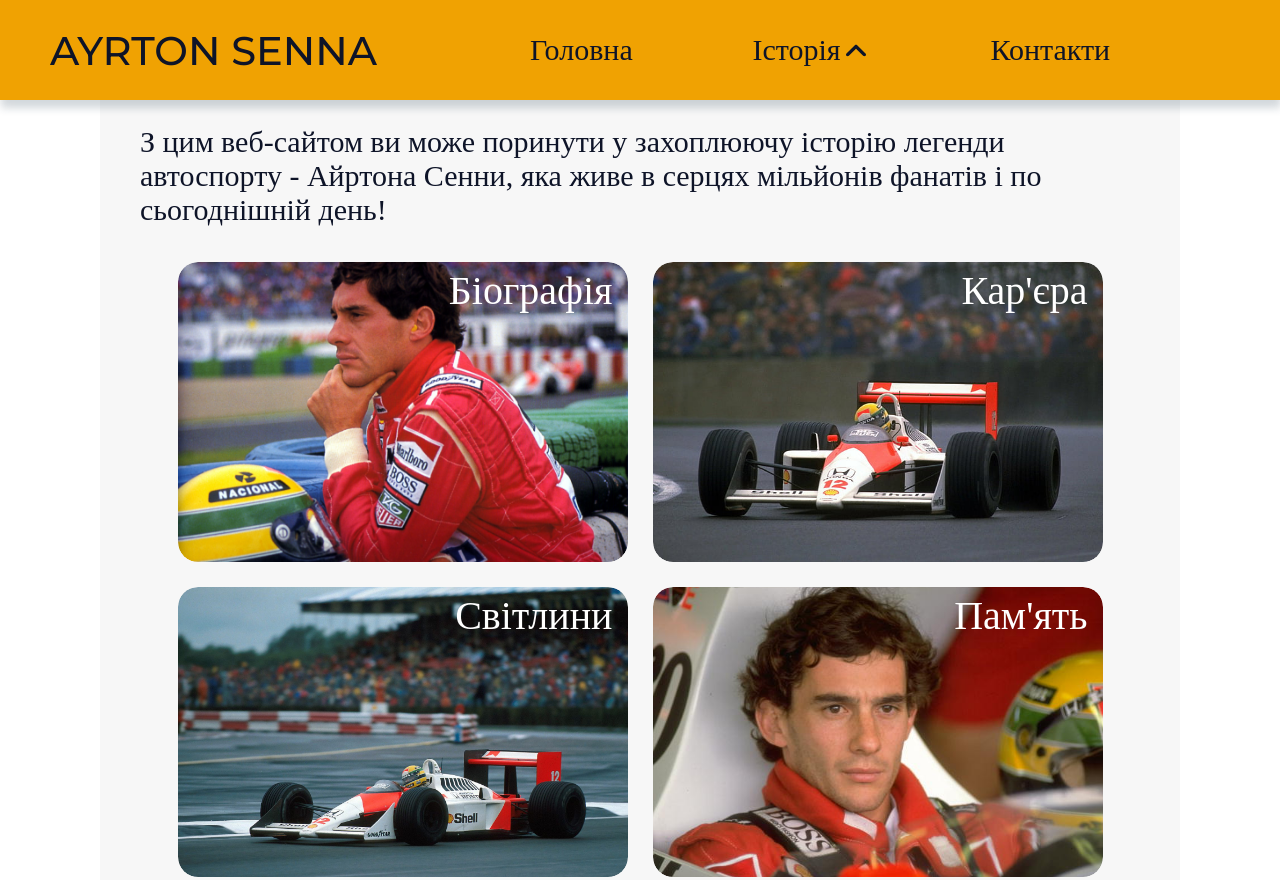
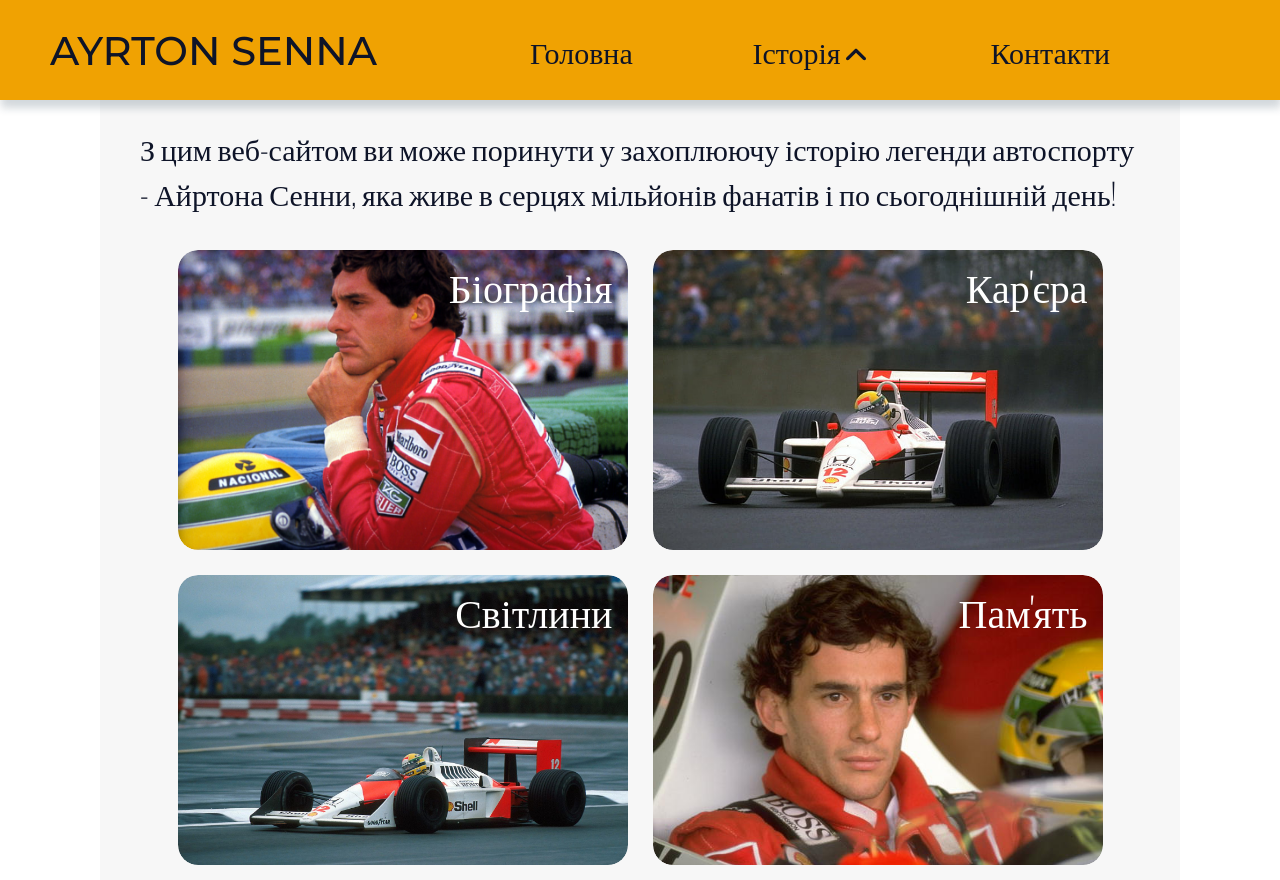
Before and after one commit to Vlad1slavus/Ayrton-Senna-NV, a plain HTML site: page index.html in a window 1280 px wide. Shown: the top 880 px of the page. Drawn offline with nearby package versions, Linux system fonts and the light colour scheme.

Commit message:
Update styles.css

```diff
--- a/styles/styles.css
+++ b/styles/styles.css
@@ -1,7 +1,7 @@
 
   @import url('https://fonts.googleapis.com/css2?family=Montserrat:wght@200;500&display=swap');
 
-  @import url('https://fonts.googleapis.com/css2?family=Montserrat:wght@200;500&display=swap');
+@import url('https://fonts.googleapis.com/css2?family=Montserrat:wght@200;500&family=Oswald:wght@200&display=swap');
 
 * {
     font-family: Oswald;
```
